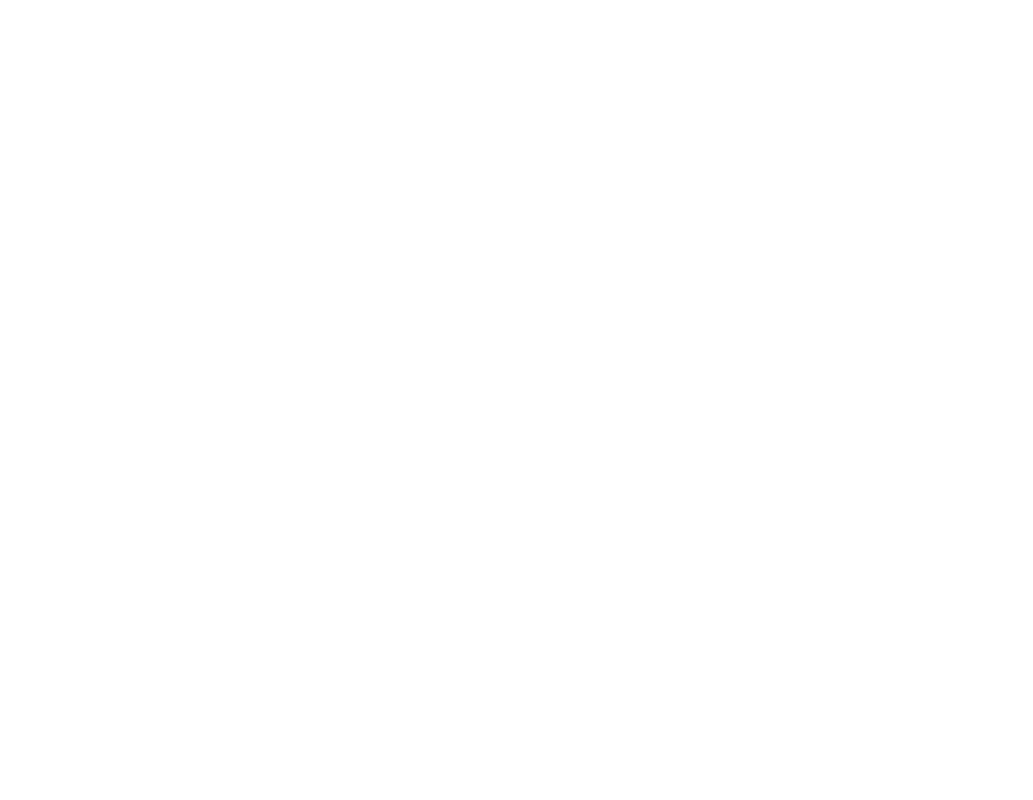
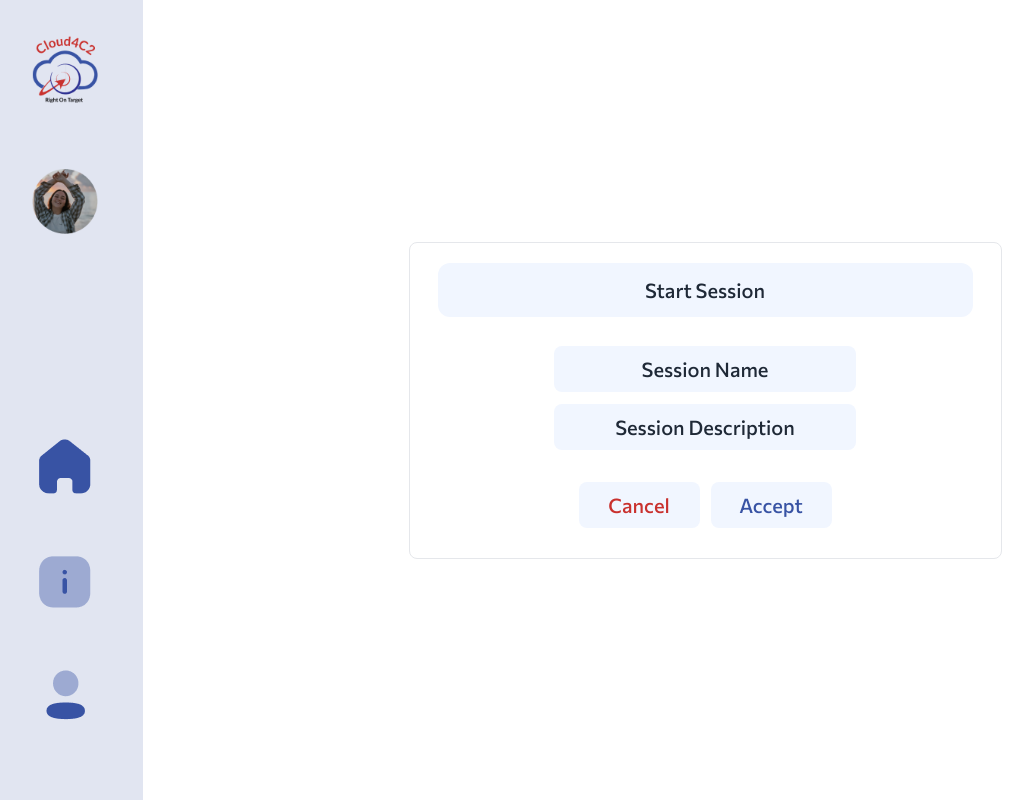
Before and after one commit to MamtazDev/cloud-four-c-two, a React (Create React App) app: page /dashboard/startSession in a window 1280 px wide. Before the commit this address had no page. Shown: the whole page, without its empty margins (13-1046 px from the left). Built offline with nearby package versions, Linux system fonts and the light colour scheme.

Commit message:
project updated

```diff
--- a/src/App.js
+++ b/src/App.js
@@ -5,6 +5,7 @@
 import NodeInfo from "./components/MangeUser/NodeInfo";
 import Project from "./components/Projects/Project";
 import ProjectDetails from "./components/Projects/ProjectDetails";
+import StartSession from "./components/Projects/StartSession";
 import Login from "./components/Register/Login";
 import Register from "./components/Register/Register";
 import Sidebar from "./components/shared/Sidebar";
@@ -23,6 +24,9 @@
           <Route path='nodeInfo' element={<NodeInfo />}></Route>
 
 
+          <Route path='startSession' element={<StartSession />}></Route>
+
+
         </Route>
 
         <Route path="/register" element={<Register />} />
--- /dev/null
+++ b/src/components/Projects/StartSession.js
@@ -0,0 +1,24 @@
+import React from 'react';
+import ProjectButton from '../../utils/ProjectButton';
+import ProjectButton2 from '../../utils/ProjectButton2';
+import ProjectButton3 from '../../utils/ProjectButton3';
+import ProjectButton4 from '../../utils/ProjectButton4';
+
+const StartSession = () => {
+    return (
+        <div className='start__session h-full w-full flex justify-center items-center'>
+            <div className='session__inner  border-[1px] rounded-[8px] bordered-[#F8FAFF] shadow-black px-[28px] py-[20px] flex flex-col items-center w-[593px]'>
+                <ProjectButton>Start Session</ProjectButton>
+                <ProjectButton2>Session Name</ProjectButton2>
+                <ProjectButton2>Session Description</ProjectButton2>
+
+                <div className='flex justify-between w-[253px] mt-[20px]'>
+                    <ProjectButton3>Cancel</ProjectButton3>
+                    <ProjectButton4>Accept</ProjectButton4>
+                </div>
+            </div>
+        </div>
+    );
+};
+
+export default StartSession;
--- /dev/null
+++ b/src/utils/ProjectButton.js
@@ -0,0 +1,13 @@
+import React from 'react'
+
+const ProjectButton = ({children}) =>{
+    return(
+        <>
+            <button className='w-full bg-[#F1F6FF] text-[20px] leading-[38px] font-[500] rounded-[12px] mb-[29px] p-[8px] '>
+                {children}
+            </button>
+        </>
+    )
+}
+
+export default ProjectButton;
--- /dev/null
+++ b/src/utils/ProjectButton2.js
@@ -0,0 +1,13 @@
+import React from 'react'
+
+const ProjectButton2 = ({children}) =>{
+    return(
+        <>
+            <button className='w-[302px] bg-[#F1F6FF] text-[20px] leading-[38px font-[500] rounded-[8px] p-[8px] mb-[12px]'>
+                {children}
+            </button>
+        </>
+    )
+}
+
+export default ProjectButton2;
--- /dev/null
+++ b/src/utils/ProjectButton3.js
@@ -0,0 +1,13 @@
+import React from 'react'
+
+const ProjectButton3 = ({children}) =>{
+    return(
+        <>
+            <button className='w-[121px] bg-[#F1F6FF] text-[20px] leading-[38px text-[#C9312E] font-[500] rounded-[8px] p-[8px] mb-[10px]'>
+                {children}
+            </button>
+        </>
+    )
+}
+
+export default ProjectButton3;
--- /dev/null
+++ b/src/utils/ProjectButton4.js
@@ -0,0 +1,13 @@
+import React from 'react'
+
+const ProjectButton4 = ({children}) =>{
+    return(
+        <>
+            <button className='w-[121px] bg-[#F1F6FF] text-[20px] leading-[38px text-[#3853A4] font-[500] rounded-[8px] p-[8px] mb-[10px]'>
+                {children}
+            </button>
+        </>
+    )
+}
+
+export default ProjectButton4;
```
Also changed, not shown: src/components/Projects/ProjectCopy.js (added), src/components/Projects/ProjectUpload.js (added).
